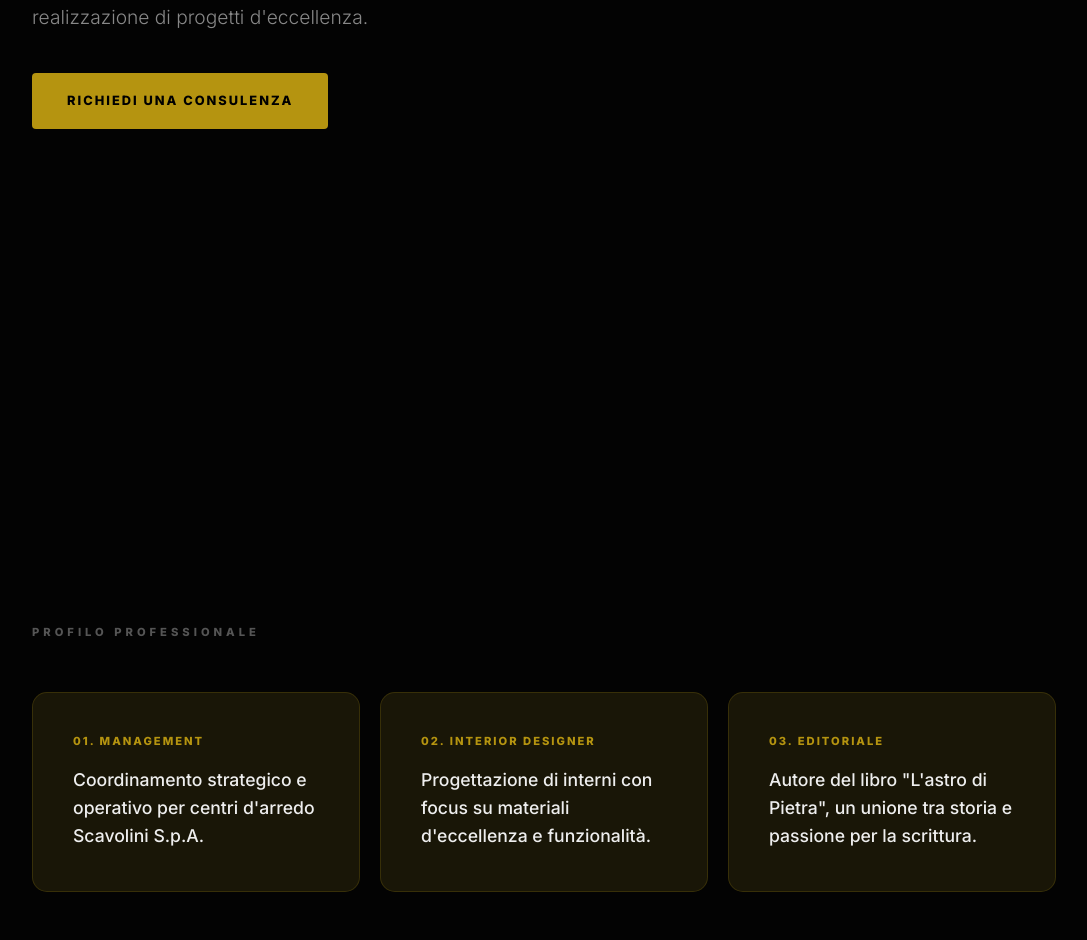
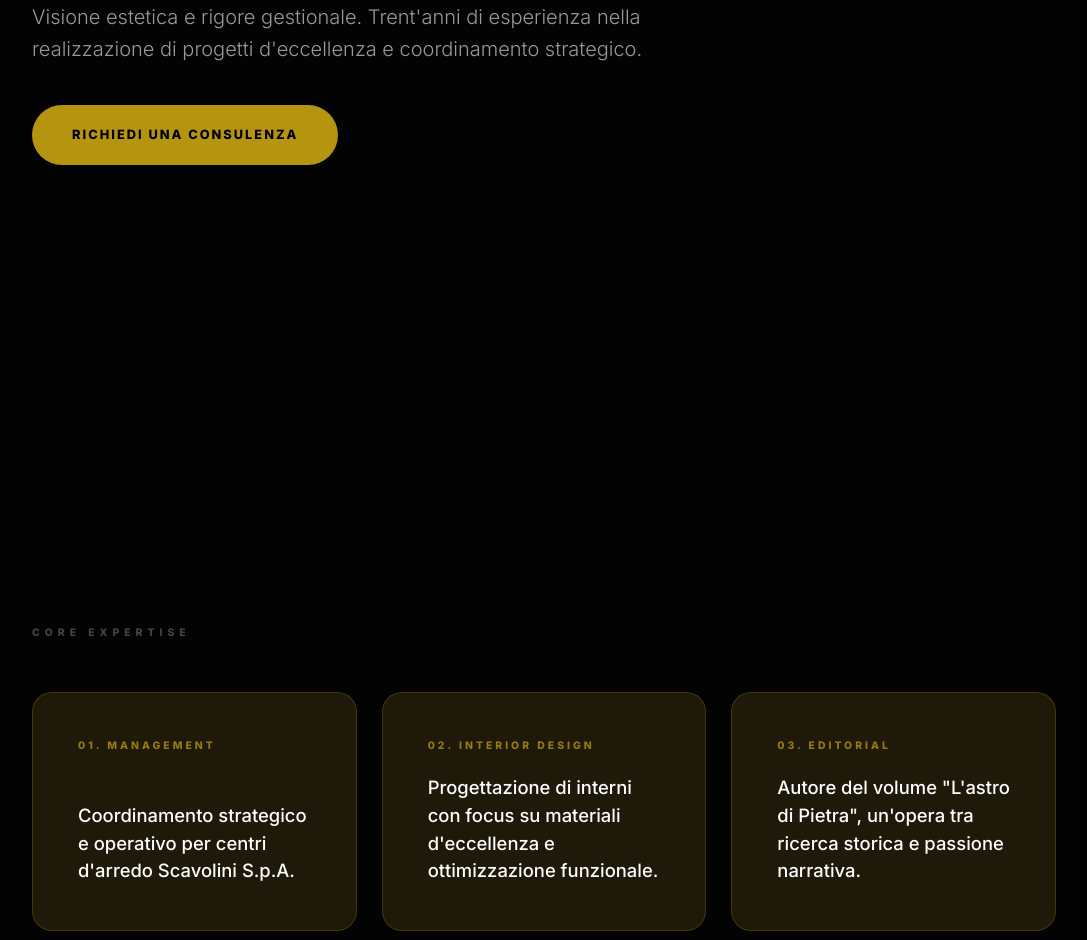
Before and after one commit to nicolahey/luigino.prosperi, a plain HTML site: page index.html in a window 1280 px wide. Shown: the part 442-1382 px from the top of the page, without its empty margins (96-1183 px from the left). Drawn offline with Linux system fonts and the light colour scheme.

Commit message:
Update index.html

```diff
--- a/index.html
+++ b/index.html
@@ -7,11 +7,11 @@
     <link href="https://fonts.googleapis.com/css2?family=Inter:wght@300;500;800&display=swap" rel="stylesheet">
     <style>
         :root {
-            --bg: #030303; /* Nero assoluto per profondità */
+            --bg: #030303;
             --text: #ffffff;
-            --accent: #B59410; /* Giallo senape/oro */
-            --glass-yellow: rgba(40, 35, 10, 0.6); /* Giallo scurissimo trasparente */
-            --border-glass: rgba(181, 148, 16, 0.2);
+            --accent: #B59410;
+            --glass-yellow: rgba(45, 38, 12, 0.65); /* Frost giallo più denso */
+            --border-glass: rgba(181, 148, 16, 0.25);
         }
 
         * {
@@ -27,6 +27,7 @@
             color: var(--text);
             line-height: 1.6;
             overflow-x: hidden;
+            -webkit-font-smoothing: antialiased;
         }
 
         /* HEADER FROSTED */
@@ -34,31 +35,31 @@
             position: fixed;
             top: 0;
             width: 100%;
-            padding: 20px 8%;
+            padding: 15px 8%;
             display: flex;
             justify-content: space-between;
             align-items: center;
             z-index: 1000;
-            background: rgba(3, 3, 3, 0.7);
-            backdrop-filter: blur(15px);
-            -webkit-backdrop-filter: blur(15px);
+            background: rgba(3, 3, 3, 0.75);
+            backdrop-filter: blur(20px) saturate(180%);
+            -webkit-backdrop-filter: blur(20px) saturate(180%);
             border-bottom: 1px solid rgba(255,255,255,0.05);
         }
 
         .logo {
             font-weight: 800;
             letter-spacing: 3px;
-            font-size: 0.8rem;
+            font-size: 0.75rem;
             text-transform: uppercase;
             color: var(--accent);
         }
 
-        /* ANIMAZIONE REVEAL OTTIMIZZATA */
+        /* ANIMAZIONE REVEAL */
         .reveal {
             opacity: 0;
-            filter: blur(15px);
-            transform: translateY(30px);
-            transition: all 1s cubic-bezier(0.2, 1, 0.3, 1);
+            filter: blur(20px);
+            transform: translateY(40px);
+            transition: all 1.2s cubic-bezier(0.16, 1, 0.3, 1);
         }
 
         .reveal.active {
@@ -72,108 +73,116 @@
             display: flex;
             flex-direction: column;
             justify-content: center;
-            padding: 100px 10%;
+            padding: 120px 10% 80px 10%;
         }
 
-        /* HERO - FIX MESSA A CAPO MOBILE */
+        /* HERO - OTTIMIZZAZIONE TESTI */
         .hero h1 {
-            font-size: clamp(2.2rem, 8vw, 5rem);
+            font-size: clamp(2.3rem, 9vw, 5.5rem);
             font-weight: 800;
-            line-height: 1;
-            letter-spacing: -2px;
+            line-height: 1.05;
+            letter-spacing: -3px;
             margin-bottom: 25px;
-            /* Forza la gestione corretta dei testi lunghi */
-            overflow-wrap: break-word;
-            word-break: keep-all;
+            hyphens: auto;
         }
 
         .hero p {
-            font-size: clamp(1rem, 2vw, 1.2rem);
-            color: #888;
-            max-width: 600px;
+            font-size: clamp(1rem, 2vw, 1.25rem);
+            color: #999;
+            max-width: 650px;
             font-weight: 300;
         }
 
-        /* GRID CON CASELLE GIALLO SCURO FROSTED */
+        /* GRID FROSTED GLASS */
         .grid {
             display: grid;
-            grid-template-columns: repeat(auto-fit, minmax(280px, 1fr));
-            gap: 20px;
+            grid-template-columns: repeat(auto-fit, minmax(290px, 1fr));
+            gap: 25px;
             margin-top: 50px;
         }
 
         .card {
             background: var(--glass-yellow);
-            padding: 40px;
-            border-radius: 15px;
+            padding: 45px;
+            border-radius: 20px;
             border: 1px solid var(--border-glass);
-            backdrop-filter: blur(20px); /* Effetto Frost */
-            -webkit-backdrop-filter: blur(20px);
+            backdrop-filter: blur(25px) saturate(150%);
+            -webkit-backdrop-filter: blur(25px) saturate(150%);
             transition: all 0.5s ease;
+            display: flex;
+            flex-direction: column;
+            justify-content: space-between;
         }
 
         .card:hover {
-            background: rgba(181, 148, 16, 0.15);
+            background: rgba(181, 148, 16, 0.2);
             border-color: var(--accent);
-            transform: scale(1.02);
+            transform: translateY(-10px);
+            box-shadow: 0 20px 40px rgba(0,0,0,0.4);
         }
 
         .card h3 {
-            font-size: 0.7rem;
+            font-size: 0.65rem;
             text-transform: uppercase;
             color: var(--accent);
-            letter-spacing: 2px;
-            margin-bottom: 15px;
+            letter-spacing: 3px;
+            margin-bottom: 20px;
+            opacity: 0.8;
         }
 
         .card p {
-            font-size: 1.1rem;
-            color: #eee;
+            font-size: 1.15rem;
+            color: #ffffff;
             font-weight: 400;
+            line-height: 1.5;
         }
 
         /* BOTTONE */
         .cta-button {
             display: inline-block;
             margin-top: 40px;
-            padding: 18px 35px;
+            padding: 20px 40px;
             background: var(--accent);
-            color: black;
+            color: #000;
             text-decoration: none;
-            font-weight: 700;
+            font-weight: 800;
             font-size: 0.8rem;
             letter-spacing: 2px;
             text-transform: uppercase;
-            border-radius: 4px;
-            transition: 0.3s;
+            border-radius: 100px;
+            transition: all 0.4s;
         }
 
         .cta-button:hover {
-            filter: brightness(1.2);
-            box-shadow: 0 10px 20px rgba(181, 148, 16, 0.2);
+            transform: scale(1.05);
+            filter: brightness(1.1);
+            box-shadow: 0 15px 30px rgba(181, 148, 16, 0.3);
         }
 
         /* CONTATTI */
         .contact-link {
-            font-size: clamp(1.4rem, 5vw, 3.5rem);
+            font-size: clamp(1.4rem, 6vw, 3.8rem);
             color: white;
             text-decoration: none;
             font-weight: 800;
             display: block;
-            margin-bottom: 10px;
+            margin-bottom: 15px;
             transition: 0.3s;
-            overflow-wrap: break-word; /* Fix per mail lunghe su mobile */
+            word-wrap: break-word;
+            letter-spacing: -1px;
         }
 
         .contact-link:hover {
             color: var(--accent);
+            transform: translateX(10px);
         }
 
-        /* FIX MOBILE WRAPPING */
+        /* MEDIA QUERIES MOBILE */
         @media (max-width: 768px) {
-            section { padding: 80px 7%; }
-            .hero h1 { line-height: 1.1; }
-            .card { padding: 30px; }
+            section { padding: 100px 8% 60px 8%; }
+            .hero h1 { letter-spacing: -1px; line-height: 1.1; }
+            .card { padding: 35px; }
+            .contact-link:hover { transform: none; }
         }
     </style>
 </head>
@@ -181,32 +190,32 @@
 
     <header>
         <div class="logo">Luigino Prosperi</div>
-        <a href="https://it.linkedin.com/in/luigino-prosperi-a9088212b" target="_blank" style="color:var(--accent); text-decoration:none; font-size:0.7rem; font-weight:700;">LINKEDIN</a>
+        <a href="https://it.linkedin.com/in/luigino-prosperi-a9088212b" target="_blank" style="color:var(--accent); text-decoration:none; font-size:0.7rem; font-weight:700; letter-spacing:1px;">LINKEDIN</a>
     </header>
 
     <section class="hero">
         <div class="reveal">
             <h1>Design Esecutivo.<br>Direzione Operativa.</h1>
-            <p>Visione estetica e rigore gestionale. 30 anni di esperienza nella realizzazione di progetti d'eccellenza.</p>
+            <p>Visione estetica e rigore gestionale. Trent'anni di esperienza nella realizzazione di progetti d'eccellenza e coordinamento strategico.</p>
             <a href="#contatti" class="cta-button">Richiedi una consulenza</a>
         </div>
     </section>
 
     <section id="esperienze">
         <div class="reveal">
-            <h2 style="font-size: 0.7rem; letter-spacing: 4px; color: #555; text-transform: uppercase; margin-bottom: 30px;">Profilo professionale</h2>
+            <h2 style="font-size: 0.65rem; letter-spacing: 5px; color: #444; text-transform: uppercase; margin-bottom: 40px;">Core Expertise</h2>
             <div class="grid">
                 <div class="card">
                     <h3>01. Management</h3>
                     <p>Coordinamento strategico e operativo per centri d'arredo Scavolini S.p.A.</p>
                 </div>
                 <div class="card">
-                    <h3>02. Interior Designer</h3>
-                    <p>Progettazione di interni con focus su materiali d'eccellenza e funzionalità.</p>
+                    <h3>02. Interior Design</h3>
+                    <p>Progettazione di interni con focus su materiali d'eccellenza e ottimizzazione funzionale.</p>
                 </div>
                 <div class="card">
-                    <h3>03. Editoriale</h3>
-                    <p>Autore del libro "L'astro di Pietra", un unione tra storia e passione per la scrittura.</p>
+                    <h3>03. Editorial</h3>
+                    <p>Autore del volume "L'astro di Pietra", un'opera tra ricerca storica e passione narrativa.</p>
                 </div>
             </div>
         </div>
@@ -214,23 +223,24 @@
 
     <section id="contatti">
         <div class="reveal">
-            <p style="color: var(--accent); font-weight: 500; margin-bottom: 20px; letter-spacing: 2px; font-size: 0.8rem;">RECAPITI DIRETTI</p>
+            <p style="color: var(--accent); font-weight: 500; margin-bottom: 30px; letter-spacing: 3px; font-size: 0.75rem; text-transform: uppercase;">Direct Contact</p>
             <a href="mailto:luigino-scavolini@esse-store.net" class="contact-link">luigino-scavolini@esse-store.net</a>
-            <a href="tel:+393515095692" class="contact-link" style="font-size: 1.8rem; opacity: 0.6;">+39 351 509 5692</a>
+            <a href="tel:+393515095692" class="contact-link" style="font-size: clamp(1.2rem, 4vw, 2rem); opacity: 0.5;">+39 351 509 5692</a>
         </div>
     </section>
 
-    <footer style="padding: 40px 10%; font-size: 0.7rem; color: #333; text-align: center; letter-spacing: 2px;">
-        &copy; 2026 LUIGINO PROSPERI
+    <footer style="padding: 60px 10%; font-size: 0.65rem; color: #222; text-align: center; letter-spacing: 3px; border-top: 1px solid rgba(255,255,255,0.02);">
+        &copy; 2026 LUIGINO PROSPERI | TUTTI I DIRITTI RISERVATI
     </footer>
 
     <script>
         function reveal() {
-            var reveals = document.querySelectorAll(".reveal");
-            for (var i = 0; i < reveals.length; i++) {
-                var windowHeight = window.innerHeight;
-                var elementTop = reveals[i].getBoundingClientRect().top;
-                if (elementTop < windowHeight - 100) {
+            const reveals = document.querySelectorAll(".reveal");
+            for (let i = 0; i < reveals.length; i++) {
+                const windowHeight = window.innerHeight;
+                const elementTop = reveals[i].getBoundingClientRect().top;
+                const elementVisible = 100;
+                if (elementTop < windowHeight - elementVisible) {
                     reveals[i].classList.add("active");
                 }
             }
```
